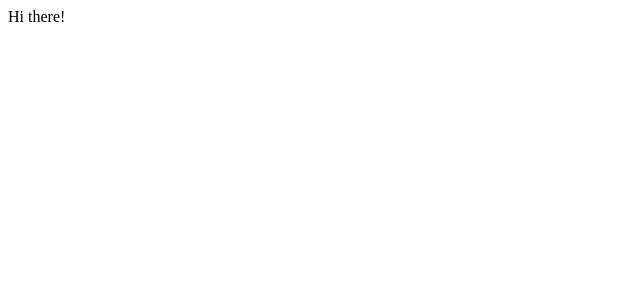
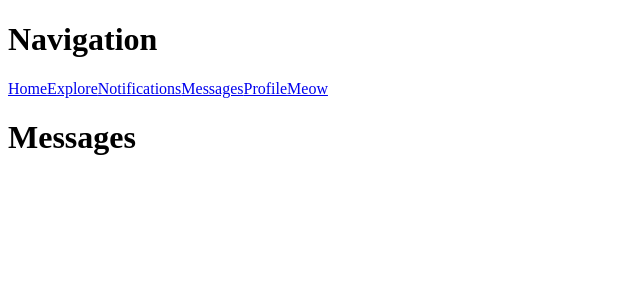
Before and after one commit to admartx86/catbook-client, a React app: page /messages in a window 1280 px wide. Shown: the top 300 px of the page, without its empty margins (0-640 px from the left). Built offline with nearby package versions, Linux system fonts and the light colour scheme.

Commit message:
feat: Add page components and routing between pages

```diff
--- a/src/components/App.js
+++ b/src/components/App.js
@@ -1,9 +1,34 @@
 import React from "react";
 import ReactDOM from "react-dom";
+import { Routes, Route } from "react-router-dom";
+
+import Home from "./Home";
+import Explore from "./Explore";
+import Notifications from "./Notifications";
+import Messages from "./Messages";
+import Profile from "./Profile";
+import Meow from "./Meow";
+import Navigation from "./Navigation";
 
 const App = () => {
     return(
-        <div>Hi there!</div>
+        <div>
+
+
+            <Navigation />
+
+            <Routes>
+              <Route path="/" element={<Home />} />
+              <Route path="/home" element={<Home />} />
+              <Route path="/explore" element={<Explore />} />
+              <Route path="/notifications" element={<Notifications />} />
+              <Route path="/messages" element={<Messages />} />
+              <Route path="/profile" element={<Profile />} />
+              <Route path="/meow" element={<Meow />} />
+            </Routes>
+
+        </div>
+
     );
 }
 
--- /dev/null
+++ b/src/components/Explore.js
@@ -0,0 +1,9 @@
+import React from "react";
+
+const Explore = () => {
+    return(
+        <h1>Explore</h1>
+    );
+}
+
+export default Explore;
--- /dev/null
+++ b/src/components/Home.js
@@ -0,0 +1,9 @@
+import React from "react";
+
+const Home = () => {
+    return(
+    <h1>Home</h1>
+    )
+}
+
+export default Home;
--- /dev/null
+++ b/src/components/Meow.js
@@ -0,0 +1,5 @@
+import React from "react";
+
+const Meow = () => {return(<h1>Meow</h1>)}
+
+export default Meow;
--- /dev/null
+++ b/src/components/Messages.js
@@ -0,0 +1,12 @@
+import React from "react";
+
+const Messages = () => {
+
+        return(
+            <h1>
+                Messages
+            </h1>
+        )
+}
+
+export default Messages;
--- /dev/null
+++ b/src/components/Navigation.js
@@ -0,0 +1,24 @@
+import React from "react";
+import { Link } from "react-router-dom";
+import Home from "./Home";
+import Explore from "./Explore";
+import Notifications from "./Notifications";
+import Messages from "./Messages";
+import Profile from "./Profile";
+import Meow from "./Meow";
+
+const Navigation = () => {
+    return(
+        <div>
+        <h1>Navigation</h1>
+        <Link to="/home">Home</Link>
+        <Link to="/explore">Explore</Link>
+        <Link to="/notifications">Notifications</Link>
+        <Link to="/messages">Messages</Link>
+        <Link to="/profile">Profile</Link>
+        <Link to="/meow">Meow</Link>
+        </div>
+    );
+}
+
+export default Navigation;
--- /dev/null
+++ b/src/components/Notifications.js
@@ -0,0 +1,13 @@
+import React from "react";
+
+const Notfications = () => {
+
+    return (
+
+        <h1>
+            Notifications
+        </h1>
+    )
+}
+
+export default Notfications;
--- /dev/null
+++ b/src/components/Profile.js
@@ -0,0 +1,12 @@
+import React from "react";
+
+const Profile = () => {
+
+    return(
+        <h1>
+            Profile
+        </h1>
+    )
+}
+
+export default Profile;
--- a/src/index.js
+++ b/src/index.js
@@ -1,8 +1,13 @@
 import React from "react";
 import { createRoot } from 'react-dom/client';
 import App from "./components/App";
+import { BrowserRouter } from 'react-router-dom';
 
 const rootElement = document.getElementById("root");
 const root = createRoot(rootElement);
 
-root.render(<App />);
+root.render(
+<BrowserRouter>
+<App />
+</BrowserRouter>
+);
```
